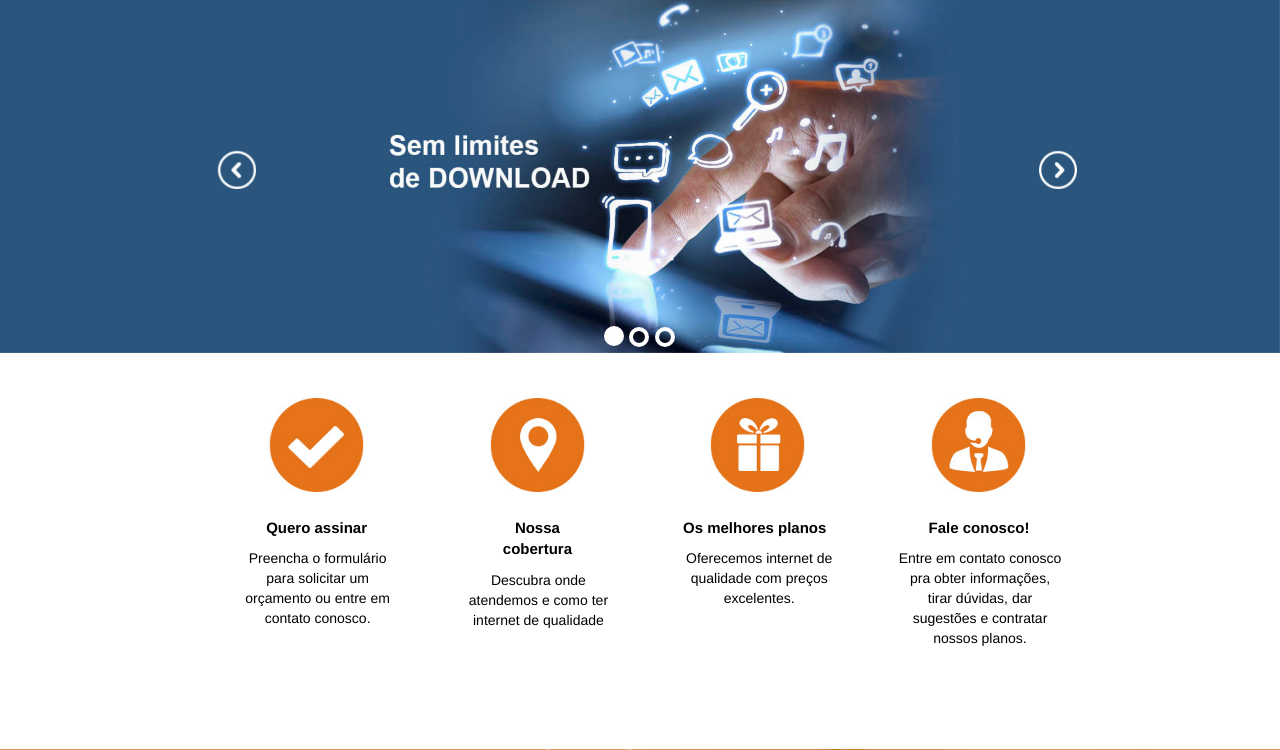
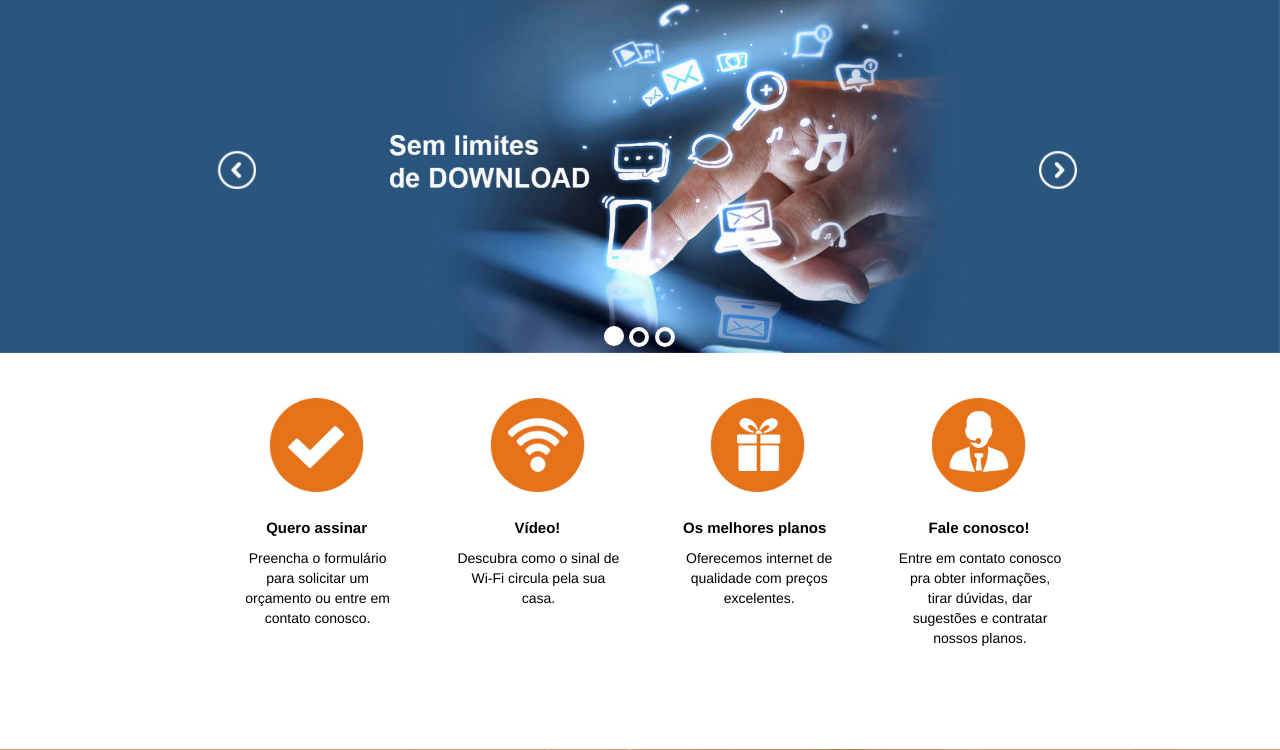
Before and after one commit to ITEVA/curioNet, a PHP site: page / in a window 1280 px wide. Shown: the part 181-931 px from the top of the page. Run offline with PHP 8.4, Linux system fonts and the light colour scheme.

Commit message:
Ajuste icon home/ link teste de velocidade

```diff
--- a/Pages/home.php
+++ b/Pages/home.php
@@ -62,13 +62,13 @@
         </div>
 
         <div class="icons">
-            <a class="link" href="#cobertura">
+            <a class="link" target="_blank" href="https://www.youtube.com/watch?v=oLMD8DxGCTg">
                 <img class="imgIcons" src="img/iconsHome/iconLocalizacao.jpg">
 
                 <div class="texto">
-                    <p class="title">Nossa cobertura</p>
+                    <p class="title">Vídeo!</p>
 
-                    <p class="info">Descubra onde atendemos e como ter internet de qualidade</p>
+                    <p class="info">Descubra como o sinal de Wi-Fi circula pela sua casa.</p>
                 </div>
             </a>
         </div>
@@ -115,13 +115,13 @@
             </div>
 
             <div class="icons iconFinal">
-                <a class="link" href="#cobertura">
+                <a class="link" target="_blank" href="https://www.youtube.com/watch?v=oLMD8DxGCTg">
                     <img class="imgIcons" src="img/iconsHome/iconLocalizacao.jpg">
 
                     <div class="texto">
-                        <p class="title">Nossa cobertura</p>
+                        <p class="title">Vídeo!</p>
 
-                        <p class="info">Descubra onde atendemos e como ter internet de qualidade</p>.
+                        <p class="info">Descubra como o sinal de Wi-Fi circula pela sua casa.</p>
                     </div>
                 </a>
             </div>
--- a/Pages/topo.php
+++ b/Pages/topo.php
@@ -55,7 +55,7 @@
                     <li id="liMenu2" role="presentation" class="itemMenu"><a class="linkRola" href="#quemSomos">Quem somos</a></li>
                     <li id="liMenu3" role="presentation" class="itemMenu"><a class="linkRola" href="#planos">Planos</a></li>
                     <li id="liMenu4" role="presentation" class="itemMenu"><a class="linkRola" href="#contatos">Contatos</a></li>
-                    <li id="liMenu5" role="" class=""><a class="" href="http://simet.nic.br/simet-app.html" target="_blank">Teste de Velocidade</a></li>
+                    <li id="liMenu5" role="" class=""><a class="" href="http://curionet.speedtest.net" target="_blank">Teste de Velocidade</a></li>
                 </ul>
             </div>
         </div>
```
Also changed, not shown: img/iconsHome/iconLocalizacao.jpg.
